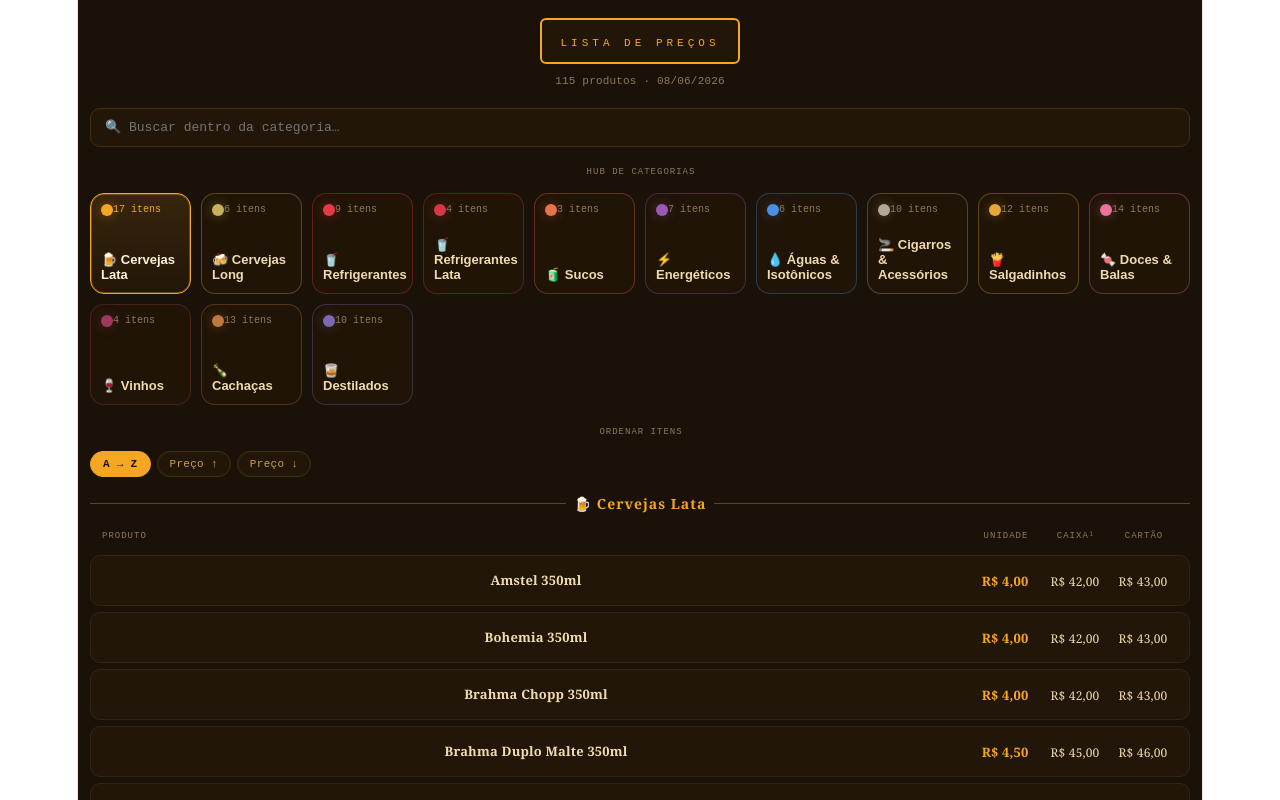
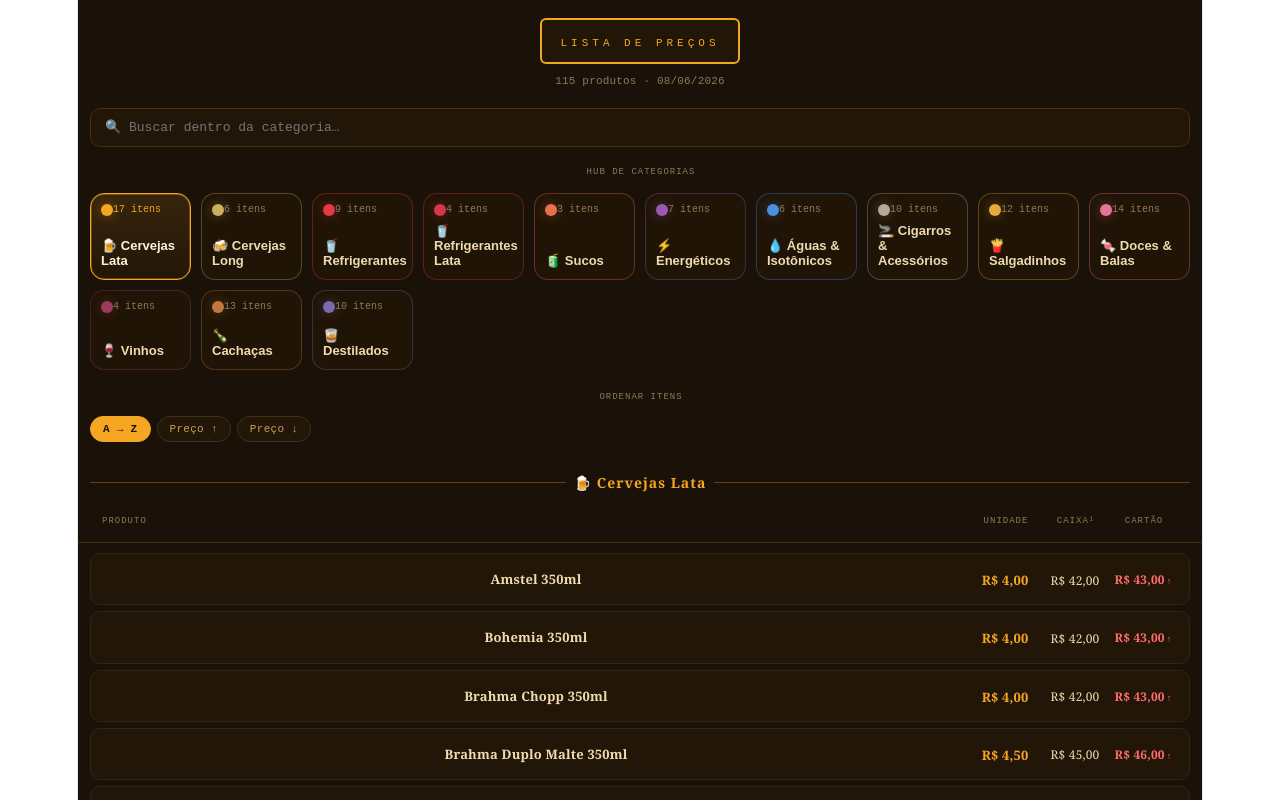
Before and after one commit to Guilherme-Kaua/lista-precos, a React (Vite) app in the folder lista-precos/: page / in a window 1280 px wide. Shown: the top 800 px of the page. Built offline with nearby package versions, Linux system fonts and the light colour scheme.

Commit message:
feat: melhorar ux com cabecalho fixo, limpeza de busca e destaque de valores no cartao

```diff
--- a/lista-precos/src/App.jsx
+++ b/lista-precos/src/App.jsx
@@ -317,6 +317,10 @@
 
   const total = rawData.reduce((s, c) => s + c.itens.length, 0);
 
+  const temCaixa = useMemo(() => {
+    return selectedCategory?.itens.some((i) => i.caixa != null) ?? false;
+  }, [selectedCategory]);
+
   const pill = (ativo, onClick, label) => (
     <button
       onClick={onClick}
@@ -375,6 +379,7 @@
         </p>
       </div>
 
+      <div style={{ position: "relative", marginBottom: 12 }}>
         <input
           value={busca}
           onChange={(e) => setBusca(e.target.value)}
@@ -385,14 +390,36 @@
             background: "#221608",
             border: "1px solid #443010",
             borderRadius: 10,
-          padding: "11px 14px",
+            padding: "11px 40px 11px 14px",
             color: "#f0dbb0",
             fontSize: 13,
             fontFamily: "monospace",
             outline: "none",
-          marginBottom: 12,
           }}
         />
+        {busca && (
+          <button
+            onClick={() => setBusca("")}
+            style={{
+              position: "absolute",
+              right: 12,
+              top: "50%",
+              transform: "translateY(-50%)",
+              background: "transparent",
+              border: "none",
+              color: "#8d7a58",
+              cursor: "pointer",
+              fontSize: 16,
+              padding: 4,
+              display: "flex",
+              alignItems: "center",
+              justifyContent: "center",
+            }}
+          >
+            ✕
+          </button>
+        )}
+      </div>
 
       <div style={{ marginBottom: 14 }}>
         <p
@@ -423,7 +450,7 @@
                 key={cat.key}
                 onClick={() => setSelectedKey(cat.key)}
                 style={{
-                  aspectRatio: "1 / 1",
+                  minHeight: 80,
                   borderRadius: 14,
                   border: `1px solid ${ativo ? cat.cor : cat.cor + "55"}`,
                   background: ativo
@@ -504,10 +531,24 @@
       <div style={{ marginBottom: 12 }}>
         <div
           style={{
+            position: "sticky",
+            top: 0,
+            zIndex: 10,
+            background: "#1a1209",
+            paddingTop: 14,
+            paddingBottom: 8,
+            borderBottom: "1px solid " + selectedCategory.cor + "33",
+            margin: "0 -12px 10px",
+            paddingLeft: 12,
+            paddingRight: 12,
+          }}
+        >
+          <div
+            style={{
               display: "flex",
               alignItems: "center",
               gap: 8,
-            marginBottom: 6,
+              marginBottom: 12,
             }}
           >
             <div style={{ flex: 1, height: 1, background: selectedCategory.cor + "55" }} />
@@ -529,11 +570,11 @@
           <div
             style={{
               display: "grid",
-            gridTemplateColumns: "1fr 72px 68px 68px",
-            padding: "0 12px 5px",
+              gridTemplateColumns: temCaixa ? "1fr 72px 68px 68px" : "1fr 72px 68px",
+              padding: "0 12px",
             }}
           >
-          {["Produto", "Unidade", "Caixa¹", "Cartão"].map((h) => (
+            {(temCaixa ? ["Produto", "Unidade", "Caixa¹", "Cartão"] : ["Produto", "Unidade", "Cartão"]).map((h) => (
               <span
                 key={h}
                 style={{
@@ -549,14 +590,23 @@
               </span>
             ))}
           </div>
+        </div>
 
         {itensVisiveis.length === 0 ? (
-          <p style={{ color: "#8d7a58", textAlign: "center", fontFamily: "monospace", fontSize: 13 }}>
+          <div style={{ textAlign: "center", padding: "40px 20px" }}>
+            <div style={{ fontSize: 36, marginBottom: 12, opacity: 0.8 }}>🔍</div>
+            <p style={{ color: "#8d7a58", fontFamily: "monospace", fontSize: 13, margin: 0 }}>
               Nenhum produto encontrado.
             </p>
+            <p style={{ color: "#5a4d36", fontFamily: "monospace", fontSize: 11, marginTop: 4 }}>
+              Tente buscar com outros termos.
+            </p>
+          </div>
         ) : (
           itensVisiveis.map((item) => {
             const cartao = resolveCartao(selectedCategory.key, item);
+            const precoBase = item.unidade ?? item.caixa ?? 0;
+            const temAcrescimo = cartao != null && cartao > precoBase;
 
             return (
               <div
@@ -568,7 +618,7 @@
                   padding: "10px 12px",
                   marginBottom: 6,
                   display: "grid",
-                  gridTemplateColumns: "1fr 72px 68px 68px",
+                  gridTemplateColumns: temCaixa ? "1fr 72px 68px 68px" : "1fr 72px 68px",
                   alignItems: "center",
                 }}
               >
@@ -588,6 +638,7 @@
                   </span>
                 </div>
 
+                {temCaixa && (
                   <div style={{ textAlign: "center" }}>
                     <span
                       style={{
@@ -598,15 +649,18 @@
                       {fmt(item.caixa)}
                     </span>
                   </div>
+                )}
 
                 <div style={{ textAlign: "center" }}>
                   <span
                     style={{
-                      color: cartao != null ? "#f0dbb0" : "#3a2e1e",
+                      color: cartao != null ? (temAcrescimo ? "#ff6b6b" : "#f0dbb0") : "#3a2e1e",
                       fontSize: 12,
+                      fontWeight: temAcrescimo ? "bold" : "normal",
                     }}
                   >
                     {fmt(cartao)}
+                    {temAcrescimo && <span style={{ fontSize: 9, marginLeft: 2, color: "#ff6b6b" }}>↑</span>}
                   </span>
                 </div>
               </div>
```
Lines whose indentation alone changed are shown as unchanged.
